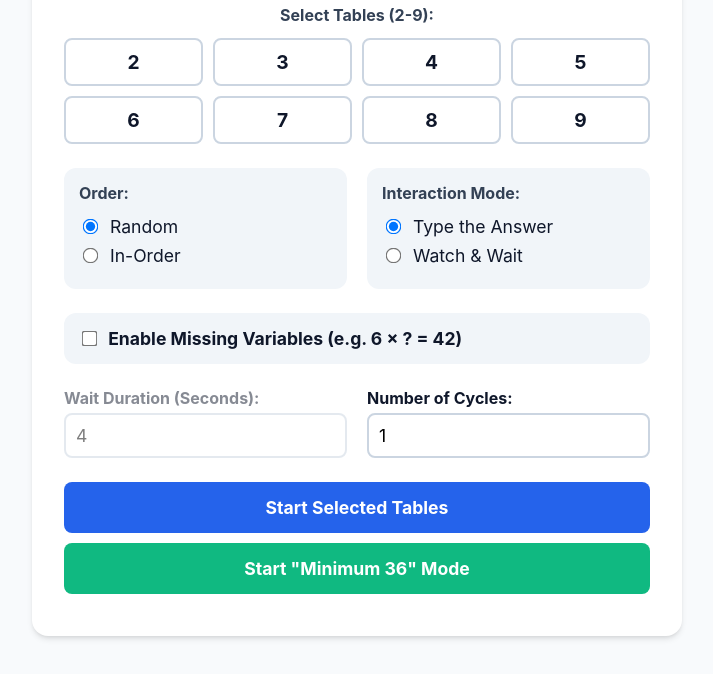
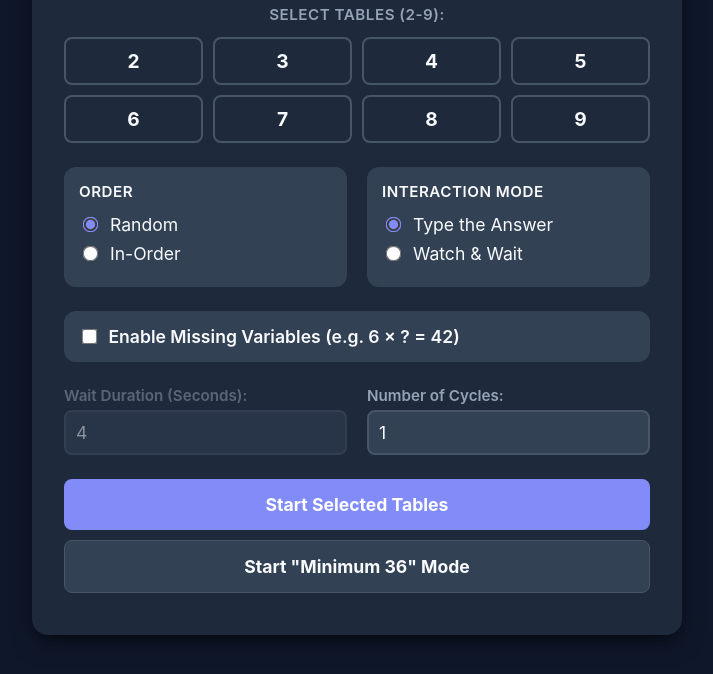
Before and after one commit to wlord1/gabi, a plain HTML site: page index.html in a window 1280 px wide. Shown: the part 126-800 px from the top of the page, without its empty margins (283-996 px from the left). Drawn offline with Linux system fonts and the light colour scheme.

Commit message:
Refactor styles for dark mode and accessibility
Updated styles for dark mode theme and improved accessibility.

```diff
--- a/index.html
+++ b/index.html
@@ -6,17 +6,20 @@
     <title>Times Table Practice</title>
     <style>
         :root {
-            --primary: #2563eb;
-            --primary-hover: #1d4ed8;
-            --secondary: #10b981;
-            --secondary-hover: #059669;
-            --warning: #f59e0b;
-            --warning-hover: #d97706;
-            --danger: #ef4444;
-            --bg: #f8fafc;
-            --text: #0f172a;
-            --card-bg: #ffffff;
-            --gray: #cbd5e1;
+            /* Pro Dark Mode Theme */
+            --primary: #818cf8; /* Calming bright indigo */
+            --primary-hover: #6366f1;
+            --secondary: #34d399; /* Sleek mint green for success */
+            --secondary-hover: #10b981;
+            --warning: #fbbf24;
+            --warning-hover: #f59e0b;
+            --danger: #f87171;
+            --bg: #0f172a; /* Deep slate background */
+            --card-bg: #1e293b; /* Slightly lighter slate for the main card */
+            --card-bg-alt: #334155; /* Secondary background for inner boxes */
+            --text: #f8fafc; /* Crisp off-white text */
+            --text-muted: #94a3b8; /* Subtle gray for secondary text */
+            --gray: #475569; /* Border color */
         }
 
         * {
@@ -39,13 +42,18 @@
             background: var(--card-bg);
             padding: 2rem;
             border-radius: 16px;
-            box-shadow: 0 4px 6px -1px rgb(0 0 0 / 0.1), 0 2px 4px -2px rgb(0 0 0 / 0.1);
+            box-shadow: 0 10px 25px -5px rgba(0, 0, 0, 0.5), 0 8px 10px -6px rgba(0, 0, 0, 0.3);
             max-width: 650px;
             width: 100%;
             text-align: center;
         }
 
-        h1 { margin-top: 0; color: var(--primary); }
+        h1 {
+            margin-top: 0;
+            color: var(--text);
+            font-weight: 700;
+            letter-spacing: -0.5px;
+        }
 
         /* Menu Styles */
         .settings-row {
@@ -57,16 +65,19 @@
 
         .settings-group {
             flex: 1;
-            background: #f1f5f9;
+            background: var(--card-bg-alt);
             padding: 15px;
             border-radius: 12px;
         }
 
         .settings-group label.title {
             display: block;
-            font-weight: bold;
+            font-weight: 600;
             margin-bottom: 0.8rem;
-            color: #334155;
+            color: var(--text);
+            letter-spacing: 0.5px;
+            font-size: 0.95rem;
+            text-transform: uppercase;
         }
 
         .number-grid {
@@ -80,47 +91,50 @@
             display: block; padding: 10px;
             border: 2px solid var(--gray); border-radius: 8px;
             text-align: center; font-size: 1.2rem; font-weight: bold;
-            cursor: pointer; transition: all 0.2s; background: white;
+            cursor: pointer; transition: all 0.2s; background: var(--card-bg);
+            color: var(--text);
         }
         .checkbox-btn input:checked + span {
-            background-color: var(--primary); border-color: var(--primary); color: white;
+            background-color: var(--primary); border-color: var(--primary); color: #ffffff;
         }
 
         .radio-option {
-            display: block; margin-bottom: 8px; font-size: 1.1rem; cursor: pointer;
+            display: block; margin-bottom: 8px; font-size: 1.1rem; cursor: pointer; color: var(--text);
         }
-        .radio-option input { margin-right: 8px; transform: scale(1.2); }
+        .radio-option input { margin-right: 8px; transform: scale(1.2); accent-color: var(--primary); }
 
         .controls { display: flex; gap: 20px; margin-bottom: 1.5rem; text-align: left; }
         .control-item { flex: 1; }
-        .control-item label { font-weight: bold; display: block; margin-bottom: 5px; }
+        .control-item label { font-weight: 600; display: block; margin-bottom: 5px; color: var(--text-muted); font-size: 0.95rem;}
 
         input[type="number"] {
             width: 100%; padding: 10px; font-size: 1.1rem;
             border: 2px solid var(--gray); border-radius: 8px; outline: none;
+            background: var(--card-bg-alt); color: var(--text);
         }
         input[type="number"]:focus { border-color: var(--primary); }
 
         button {
             width: 100%; padding: 15px; font-size: 1.1rem; font-weight: bold;
-            color: white; background-color: var(--primary); border: none;
+            color: #ffffff; background-color: var(--primary); border: none;
             border-radius: 8px; cursor: pointer; margin-bottom: 10px; transition: 0.2s;
         }
         button:hover { background-color: var(--primary-hover); }
-        button.alt-btn { background-color: var(--secondary); }
-        button.alt-btn:hover { background-color: var(--secondary-hover); }
+        button.alt-btn { background-color: var(--card-bg-alt); color: var(--text); border: 1px solid var(--gray); }
+        button.alt-btn:hover { background-color: var(--gray); }
         button.cancel-btn { background-color: var(--danger); margin-top: 2rem; width: auto; padding: 10px 20px; }
-        button.flag-btn { background-color: var(--warning); margin-top: 1rem; width: auto; padding: 10px 20px; }
+        button.flag-btn { background-color: var(--warning); margin-top: 1rem; width: auto; padding: 10px 20px; color: #000; }
         button.flag-btn:hover { background-color: var(--warning-hover); }
         button:disabled { opacity: 0.5; cursor: not-allowed; }
 
         /* Practice Area Styles */
         #practice-area, #complete-area { display: none; }
-        .progress { font-size: 1.1rem; color: #64748b; font-weight: bold; margin-bottom: 1rem; }
+        .progress { font-size: 1.1rem; color: var(--text-muted); font-weight: 600; margin-bottom: 1rem; }
 
         .equation-display {
             font-size: 4.5rem; font-weight: bold; margin: 2rem 0;
             min-height: 120px; display: flex; justify-content: center; align-items: center; gap: 15px;
+            color: var(--text);
         }
 
         /* Missing Variable / Answer styles */
@@ -129,16 +143,16 @@
         }
         .answer-passive.visible { opacity: 1; }
         .missing-box {
-            color: var(--gray); border-bottom: 4px solid var(--gray); padding: 0 10px;
+            color: var(--text-muted); border-bottom: 4px solid var(--text-muted); padding: 0 10px;
         }
 
-        /* Typed Input styles - WIDTH AND HEIGHT INCREASED HERE */
+        /* Typed Input styles */
         input.answer-input {
             width: 150px; height: 100px; font-size: 4rem; font-weight: bold;
             text-align: center; color: var(--primary); background: transparent;
             border: 4px solid var(--primary); border-radius: 12px; outline: none;
         }
-        input.answer-input:focus { border-color: var(--primary-hover); box-shadow: 0 0 10px rgba(37, 99, 235, 0.3); }
+        input.answer-input:focus { border-color: var(--primary-hover); box-shadow: 0 0 15px rgba(129, 140, 248, 0.2); }
         input.answer-input.error {
             border-color: var(--danger); color: var(--danger); animation: shake 0.4s;
         }
@@ -146,19 +160,21 @@
 
         /* Review List Styles */
         .review-container {
-            background: #f1f5f9;
+            background: var(--card-bg-alt);
             border-radius: 12px;
             padding: 20px;
             margin-bottom: 2rem;
             text-align: left;
             max-height: 250px;
             overflow-y: auto;
+            border: 1px solid var(--gray);
         }
 
         .review-container h3 {
             margin-top: 0;
-            color: var(--warning-hover);
+            color: var(--warning);
             margin-bottom: 10px;
+            font-size: 1.1rem;
         }
 
         .review-list {
@@ -166,6 +182,7 @@
             padding-left: 25px;
             font-size: 1.2rem;
             font-weight: 500;
+            color: var(--text);
         }
 
         .review-list li {
@@ -187,8 +204,8 @@
     <div class="container" id="menu-area">
         <h1>Times Table Practice</h1>
 
-        <div class="settings-group" style="background: transparent; padding: 0;">
-            <label class="title">Select Tables (2-9):</label>
+        <div class="settings-group" style="background: transparent; padding: 0; border: none;">
+            <label class="title" style="color: var(--text-muted);">Select Tables (2-9):</label>
             <div class="number-grid">
                 <label class="checkbox-btn"><input type="checkbox" value="2" class="table-cb"><span>2</span></label>
                 <label class="checkbox-btn"><input type="checkbox" value="3" class="table-cb"><span>3</span></label>
@@ -203,13 +220,13 @@
 
         <div class="settings-row">
             <div class="settings-group">
-                <label class="title">Order:</label>
+                <label class="title">Order</label>
                 <label class="radio-option"><input type="radio" name="order" value="random" checked> Random</label>
                 <label class="radio-option"><input type="radio" name="order" value="inorder"> In-Order</label>
             </div>
 
             <div class="settings-group">
-                <label class="title">Interaction Mode:</label>
+                <label class="title">Interaction Mode</label>
                 <label class="radio-option"><input type="radio" name="interaction" value="typed" onchange="toggleDuration()" checked> Type the Answer</label>
                 <label class="radio-option"><input type="radio" name="interaction" value="passive" onchange="toggleDuration()"> Watch & Wait</label>
             </div>
@@ -217,7 +234,7 @@
 
         <div class="settings-row">
             <div class="settings-group" style="flex: 100%;">
-                <label class="radio-option" style="font-weight: bold; margin: 0;">
+                <label class="radio-option" style="font-weight: 600; margin: 0;">
                     <input type="checkbox" id="missing-var"> Enable Missing Variables (e.g. 6 &times; ? = 42)
                 </label>
             </div>
@@ -255,7 +272,7 @@
     <!-- COMPLETE AREA -->
     <div class="container" id="complete-area">
         <h1>Practice Complete!</h1>
-        <p style="font-size: 1.2rem; margin-bottom: 1.5rem; color: #64748b;">Great job! You finished the set.</p>
+        <p style="font-size: 1.2rem; margin-bottom: 1.5rem; color: var(--text-muted);">Great job! You finished the set.</p>
 
         <div id="review-section" class="review-container" style="display: none;">
             <h3>Flagged for Review:</h3>
```
